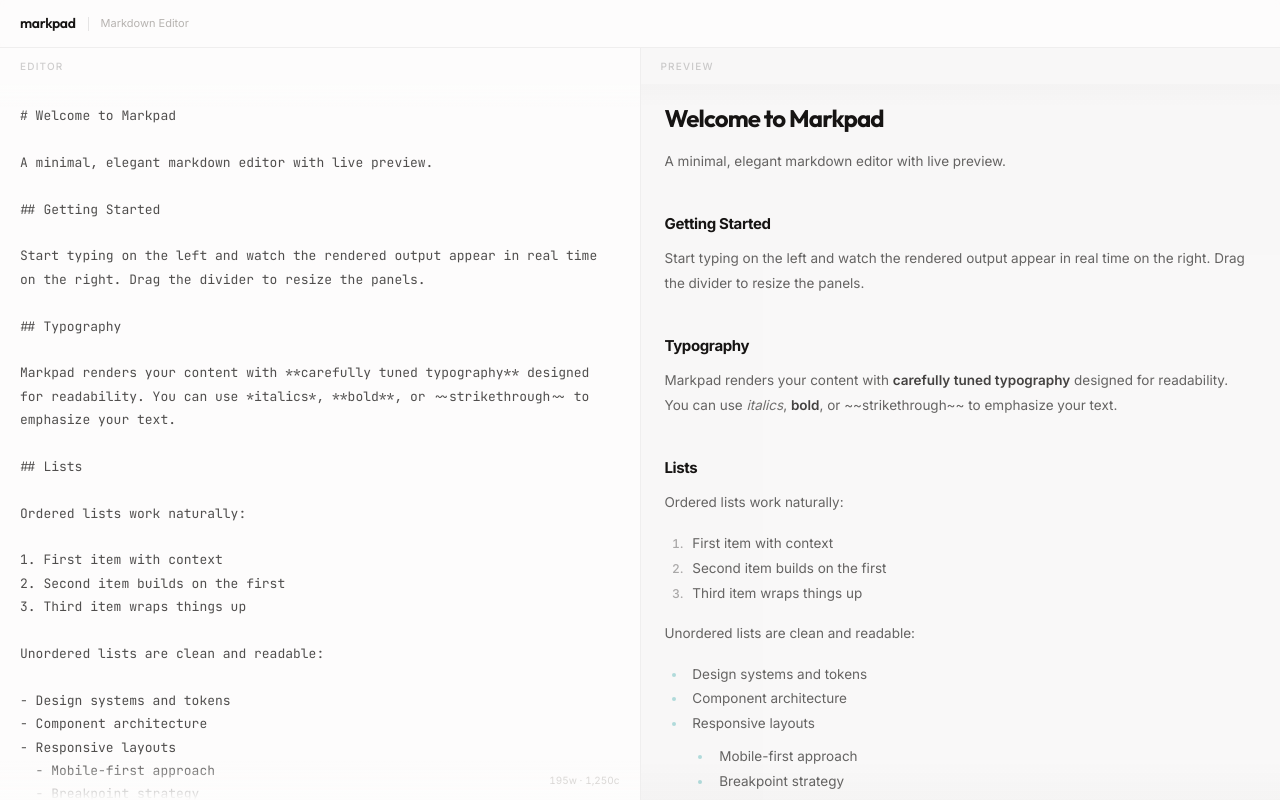
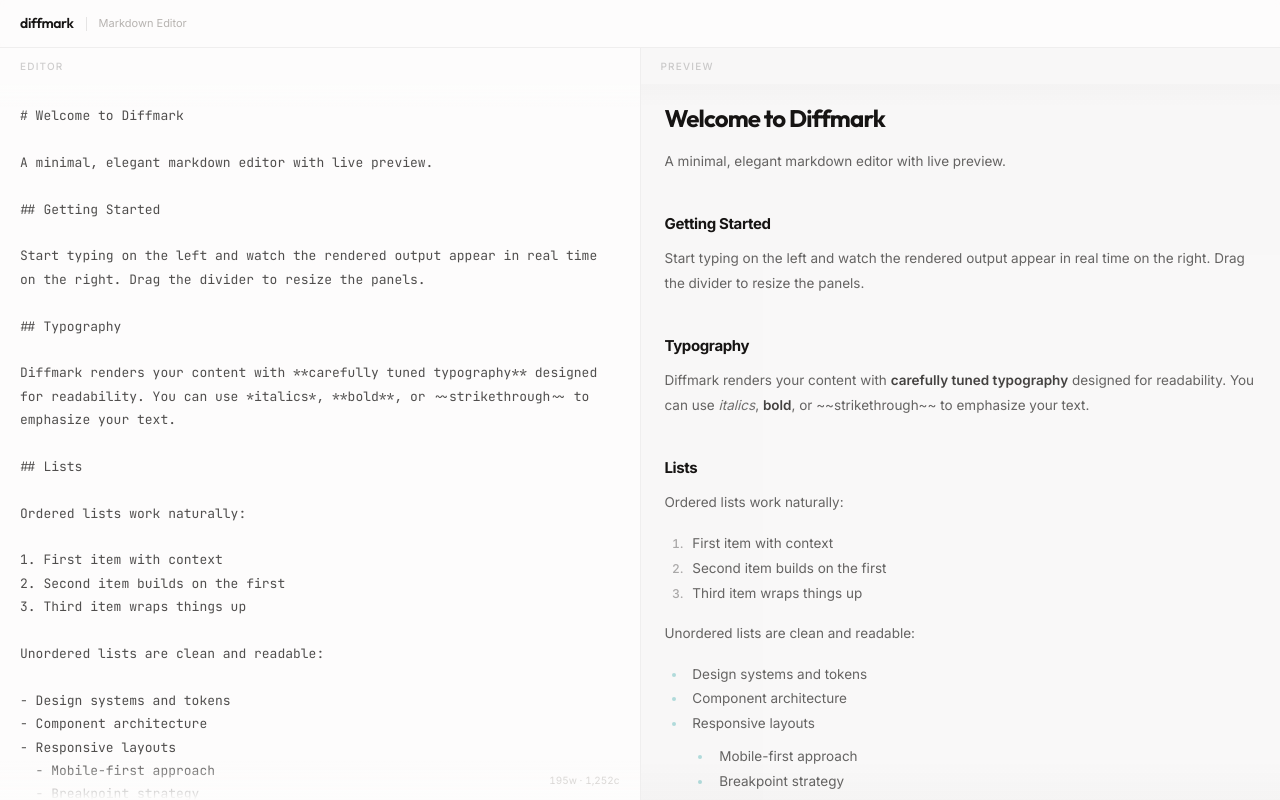
Before and after one commit to shan2new/diffmark, a Next.js app: page / in a window 1280 px wide. Built offline with nearby package versions, Linux system fonts and the light colour scheme.

Commit message:
Rebrand from Markpad to Diffmark
Co-authored-by: Cursor <cursoragent@cursor.com>

```diff
--- a/app/layout.tsx
+++ b/app/layout.tsx
@@ -21,7 +21,7 @@ const outfit = Outfit({
 })
 
 export const metadata: Metadata = {
-  title: 'Markpad - Markdown Editor',
+  title: 'Diffmark - Markdown Editor',
   description: 'A minimal, elegant side-by-side markdown editor with live preview.',
 }
 
--- a/components/markdown-editor.tsx
+++ b/components/markdown-editor.tsx
@@ -11,7 +11,7 @@ import {
 } from "react-resizable-panels"
 
 
-const INITIAL_MARKDOWN = `# Welcome to Markpad
+const INITIAL_MARKDOWN = `# Welcome to Diffmark
 
 A minimal, elegant markdown editor with live preview.
 
@@ -21,7 +21,7 @@ Start typing on the left and watch the rendered output appear in real time on th
 
 ## Typography
 
-Markpad renders your content with **carefully tuned typography** designed for readability. You can use *italics*, **bold**, or ~~strikethrough~~ to emphasize your text.
+Diffmark renders your content with **carefully tuned typography** designed for readability. You can use *italics*, **bold**, or ~~strikethrough~~ to emphasize your text.
 
 ## Lists
 
--- a/components/top-nav.tsx
+++ b/components/top-nav.tsx
@@ -17,7 +17,7 @@ export function TopNav() {
       {/* Brand */}
       <div className="flex items-center gap-3">
         <span className="font-brand text-[14px] font-semibold tracking-tight text-foreground select-none" style={{ fontFeatureSettings: '"ss01"' }}>
-          markpad
+          diffmark
         </span>
         <span className="hidden sm:block h-3.5 w-px bg-foreground/[0.1]" />
         <span className="hidden sm:block text-[11px] text-muted-foreground/50 dark:text-muted-foreground/40 select-none">
```
